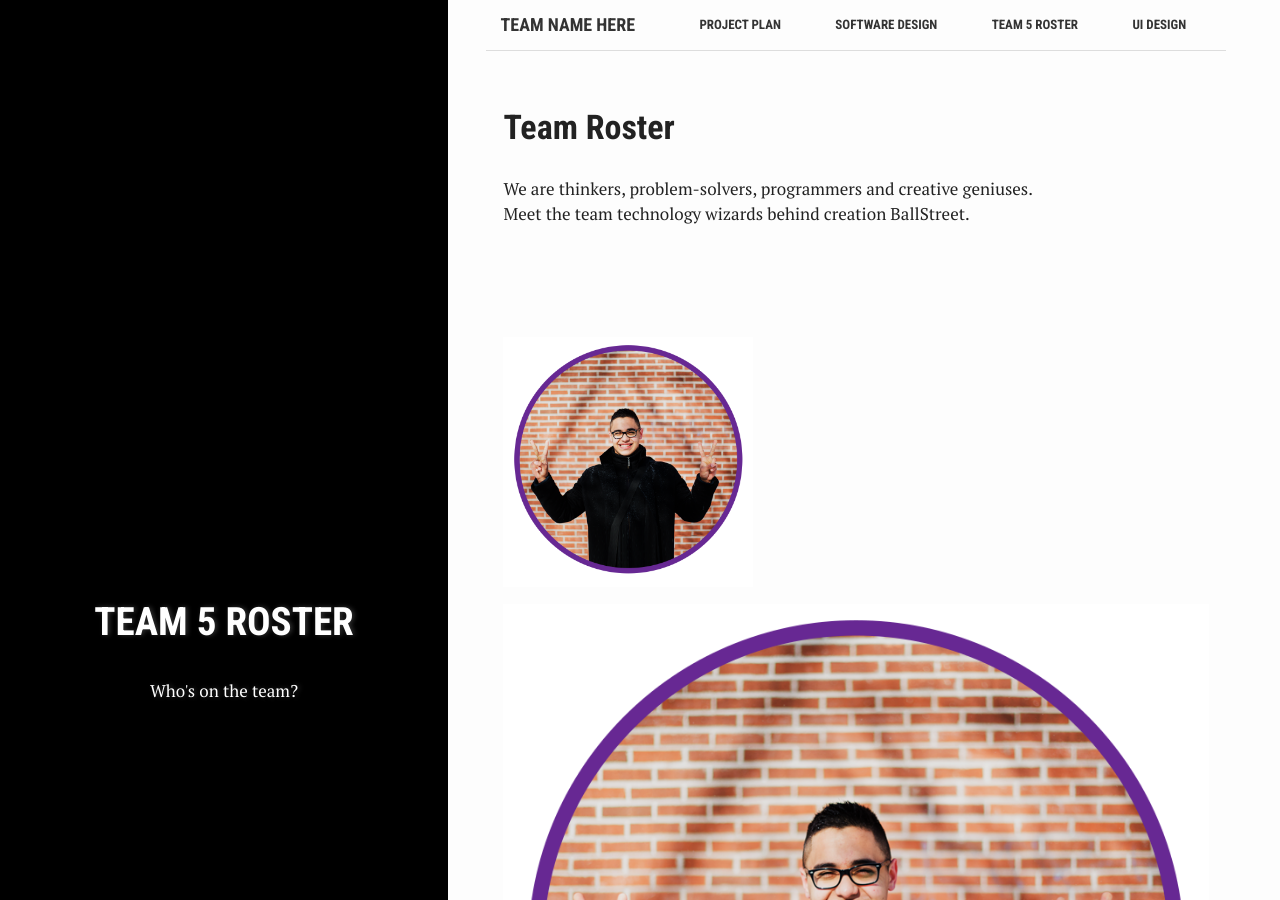
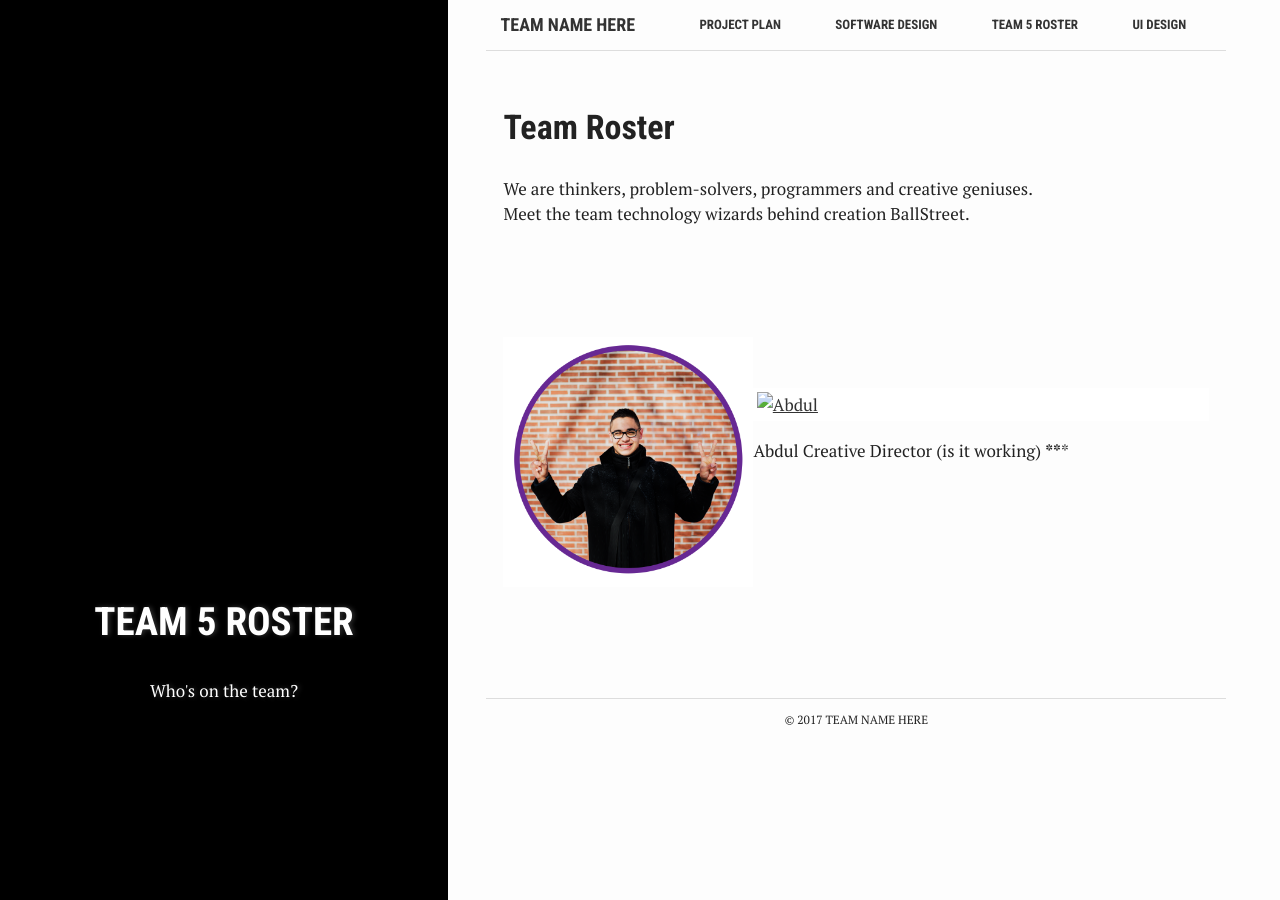
Before and after one commit to ufrauq/Ball-Street, a Jekyll site: the page built from team-roster.md, in a window 1280 px wide and 900 px high. Built offline with Jekyll 4.4.1, drawn with Linux system fonts in a browser that asks for light colours.

Commit message:
trying markdown image syntax

```diff
--- a/team-roster.md
+++ b/team-roster.md
@@ -13,6 +13,5 @@ We are thinkers, problem-solvers, programmers and creative geniuses. <br>Meet th
 <br><br><br>
 <img src= "/assets/images/profile.png"  width = "250px" align = "left"  class = "inline" />
 <br><br>
-
-![Abdul](/assets/images/profile.png){:class="img-responsive"}
+[![Abdul]({{ site.images }}/profile.png)]({{ site.images }}/profile.png)
 Abdul Creative Director (is it working) *******
```
